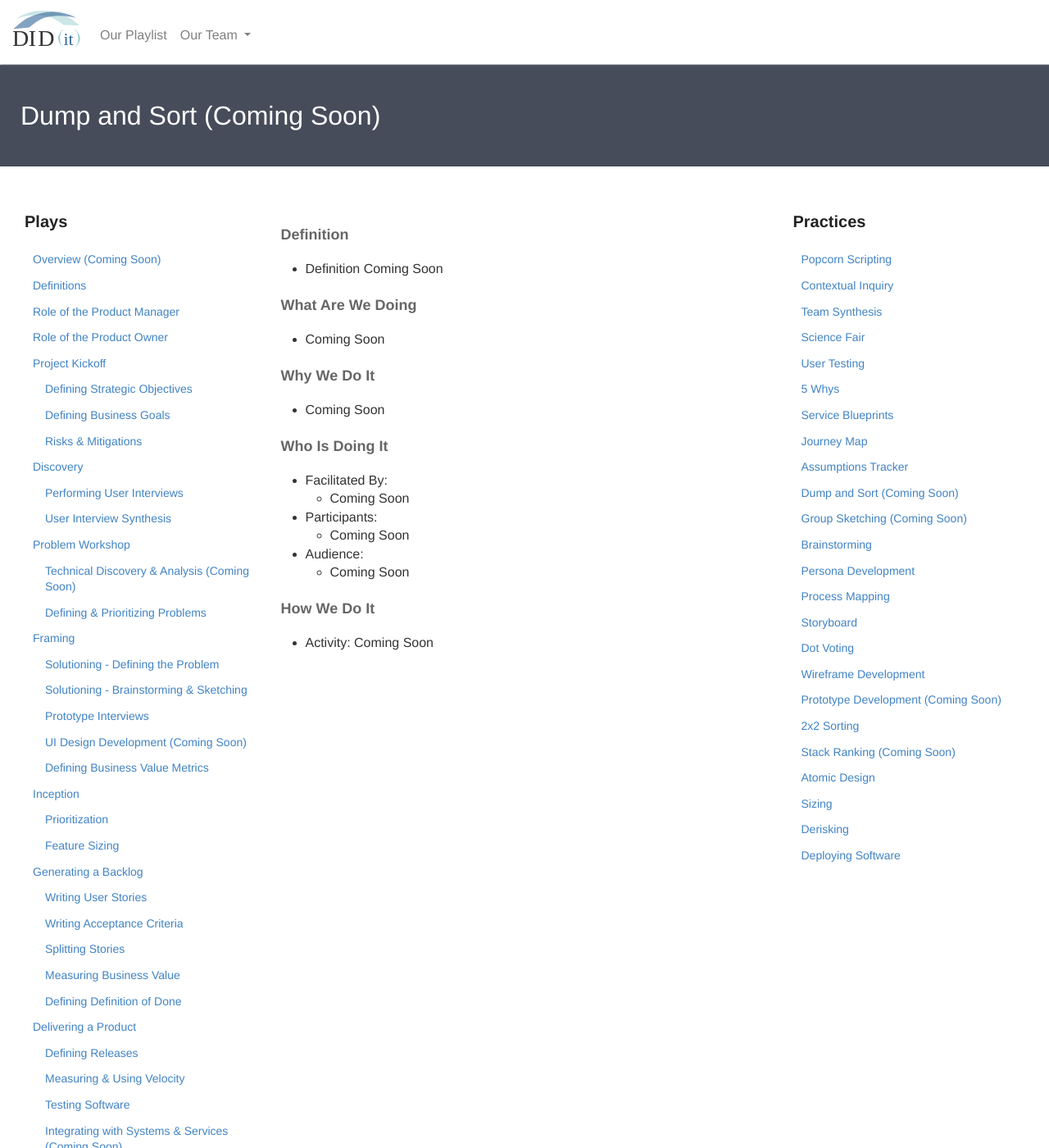
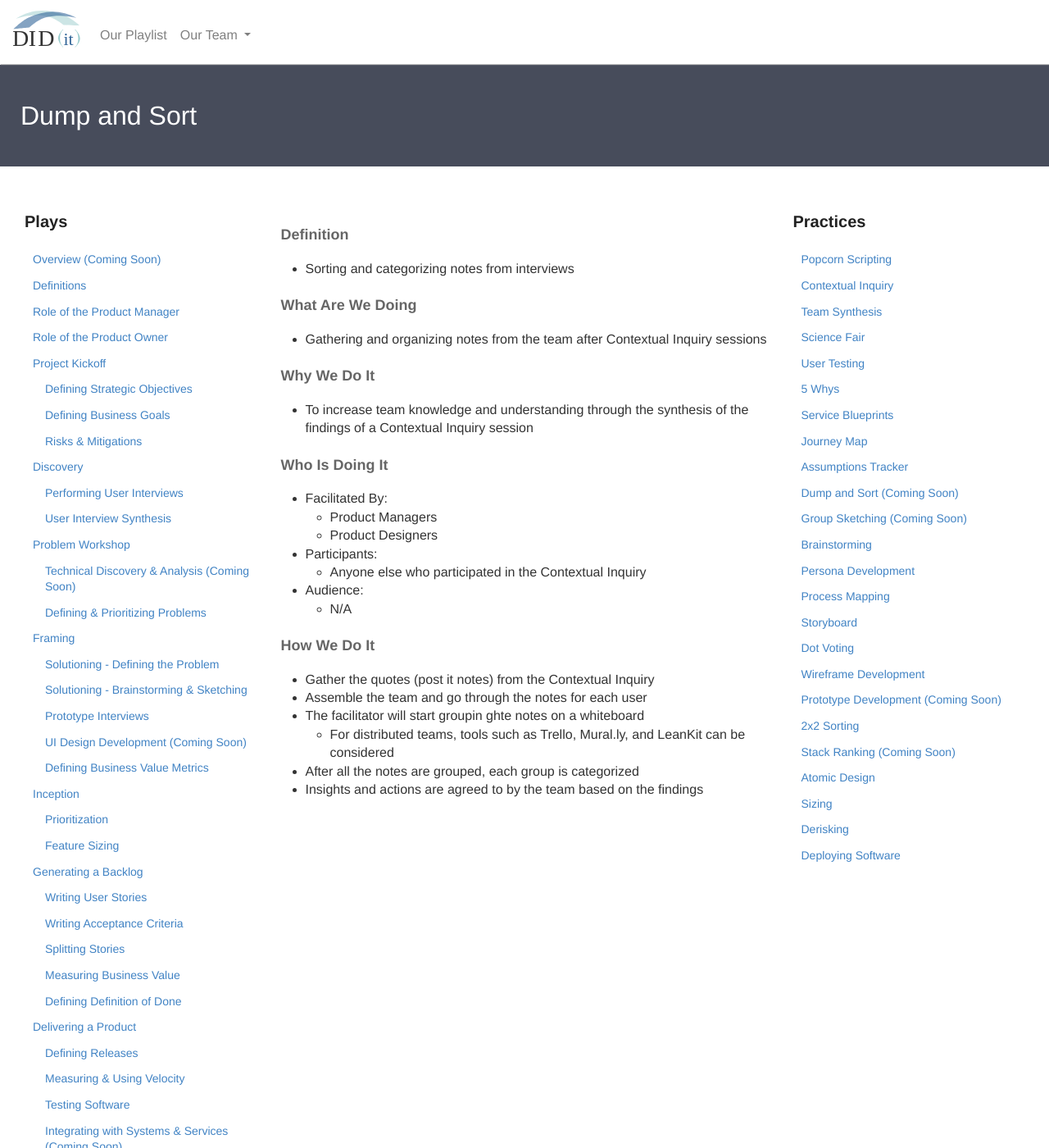
Before and after one commit to KnightPointSystems/kps_playbook, a Jekyll site: the page built from dump-sort.md, in a window 1280 px wide and 1400 px high. Shown: the whole window at 82% size. Built offline with Jekyll 4.4.1, drawn with Linux system fonts in a browser that asks for light colours; nearby versions of some CDN libraries.

Commit message:
Update dump-sort.md

```diff
--- a/dump-sort.md
+++ b/dump-sort.md
@@ -1,7 +1,7 @@
 ---
 layout: page
-title: Dump and Sort (Coming Soon)
-header: Dump and Sort (Coming Soon)
+title: Dump and Sort
+header: Dump and Sort
 permalink: /dump-sort/
 ---
 <div class="row">
@@ -13,19 +13,19 @@ permalink: /dump-sort/
             Definition
         </h4>
 		<ul>
-		<li>Definition Coming Soon</li>
+		<li>Sorting and categorizing notes from interviews</li>
 		</ul>
         <h4 class="What" id="What">
             What Are We Doing
         </h4>
 	<ul>
-        <li>Coming Soon</li>
+        	<li>Gathering and organizing notes from the team after Contextual Inquiry sessions</li>
 	</ul>
         <h4 class="Why" id="Why">
             Why We Do It
         </h4>
             <ul>
-                <li>Coming Soon</li>
+                <li>To increase team knowledge and understanding through the synthesis of the findings of a Contextual Inquiry session</li>
 	    </ul>
         <h4 class="Who" id="Who">
             Who Is Doing It
@@ -33,17 +33,18 @@ permalink: /dump-sort/
             <ul>
                 <li>Facilitated By:
     	            <ul>
-        	      <li>Coming Soon</li>
+        	      <li>Product Managers</li>
+		      <li>Product Designers</li>
     	            </ul>
                  </li>
                 <li>Participants:
     	            <ul>
-                      <li>Coming Soon</li>
+                      <li>Anyone else who participated in the Contextual Inquiry</li>
                     </ul>
                 </li>
                 <li>Audience:
     	            <ul>
-                      <li>Coming Soon</li>
+                      <li>N/A</li>
                   </ul>
                 </li>
             </ul>
@@ -51,7 +52,12 @@ permalink: /dump-sort/
             How We Do It
         </h4>
             <ul>
-               <li>Activity: Coming Soon</li>
+               <li>Gather the quotes (post it notes) from the Contextual Inquiry</li>
+	       <li>Assemble the team and go through the notes for each user</li>
+	       <li>The facilitator will start groupin ghte notes on a whiteboard</li>
+	       	<ul><li>For distributed teams, tools such as Trello, Mural.ly, and LeanKit can be considered</li></ul>
+	       <li>After all the notes are grouped, each group is categorized</li>
+	       <li>Insights and actions are agreed to by the team based on the findings</li>
             </ul>
     </div>
     <div class="col-md-3">
```
